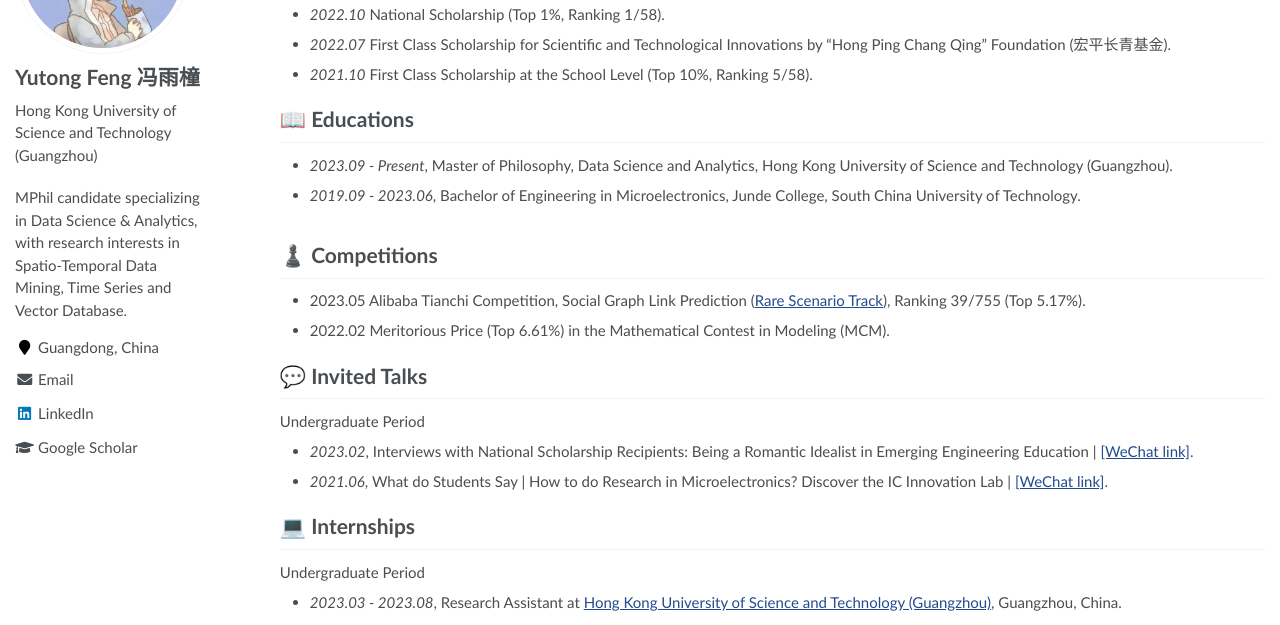
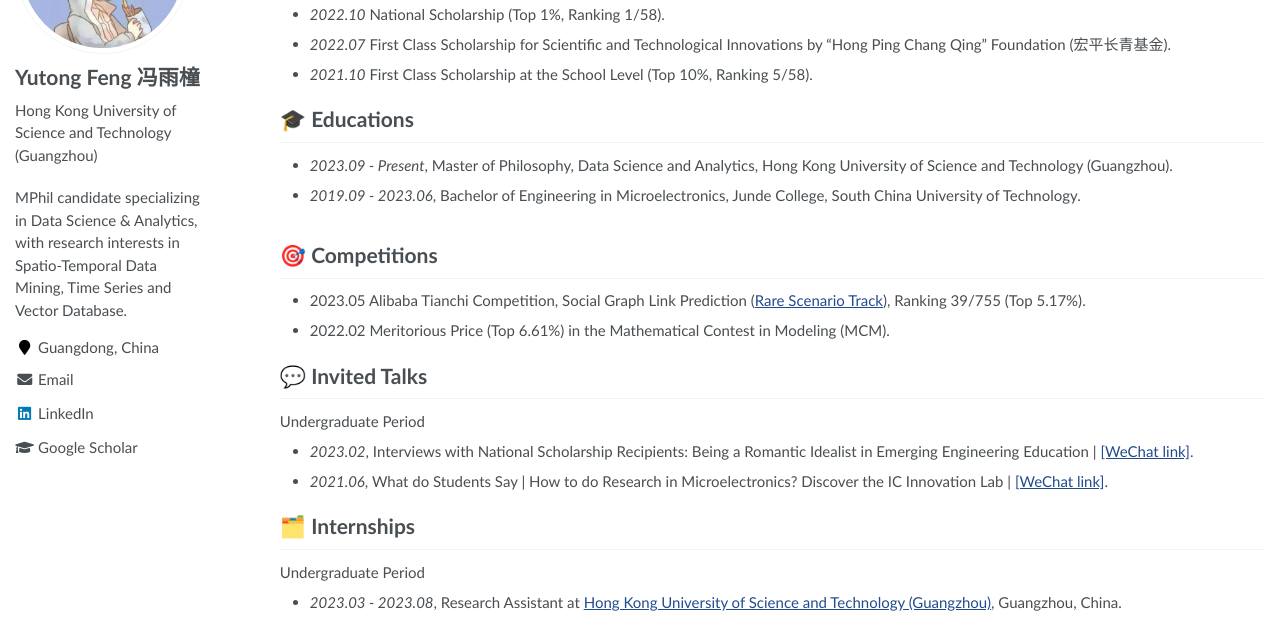
Before and after one commit to Yutong-Feng/yutong-feng.github.io, a Jekyll site: the page built from _pages/about.md, in a window 1280 px wide and 900 px high, scrolled down 1373 px. Shown: the part 212-837 px from the top of the window. Built offline with Jekyll 4.4.1, drawn with Linux system fonts in a browser that asks for light colours.

```diff
--- a/_pages/about.md
+++ b/_pages/about.md
@@ -81,12 +81,12 @@ Yutong Feng
 - *2022.07* First Class Scholarship for Scientific and Technological Innovations by "Hong Ping Chang Qing" Foundation (宏平长青基金).
 - *2021.10* First Class Scholarship at the School Level (Top 10%, Ranking 5/58).
 
-# 📖 Educations
+# 🎓 Educations
 - *2023.09 - Present*, Master of Philosophy, Data Science and Analytics, Hong Kong University of Science and Technology (Guangzhou).
 - *2019.09 - 2023.06*, Bachelor of Engineering in Microelectronics, Junde College, South China University of Technology.
 
 <span class='anchor' id='competitions'></span>
-# ♟️ Competitions
+# 🎯 Competitions
 - 2023.05 Alibaba Tianchi Competition, Social Graph Link Prediction ([Rare Scenario Track](https://tianchi.aliyun.com/competition/entrance/532073/introduction?spm=a2c22.12281925.0.0.1e3a7137rEj9cw)), Ranking 39/755 (Top 5.17%).
 - 2022.02 Meritorious Price (Top 6.61%) in the Mathematical Contest in Modeling (MCM).
 
@@ -108,7 +108,7 @@ UrbanNeXus is a full-stack system that synergistically enhances urban sustainabi
 ### Details
 Will be updated soon ... -->
 
-# 💻 Internships
+# 🗂️ Internships
 Undergraduate Period
 - *2023.03 - 2023.08*, Research Assistant at [Hong Kong University of Science and Technology (Guangzhou)](https://www.hkust-gz.edu.cn/), Guangzhou, China.
 - *2022.12 - 2023.01*, Big Data Engineer at [VPHONOR Information Technology Co.](https://www.vphonor.com/), Shenzhen, China.
```
